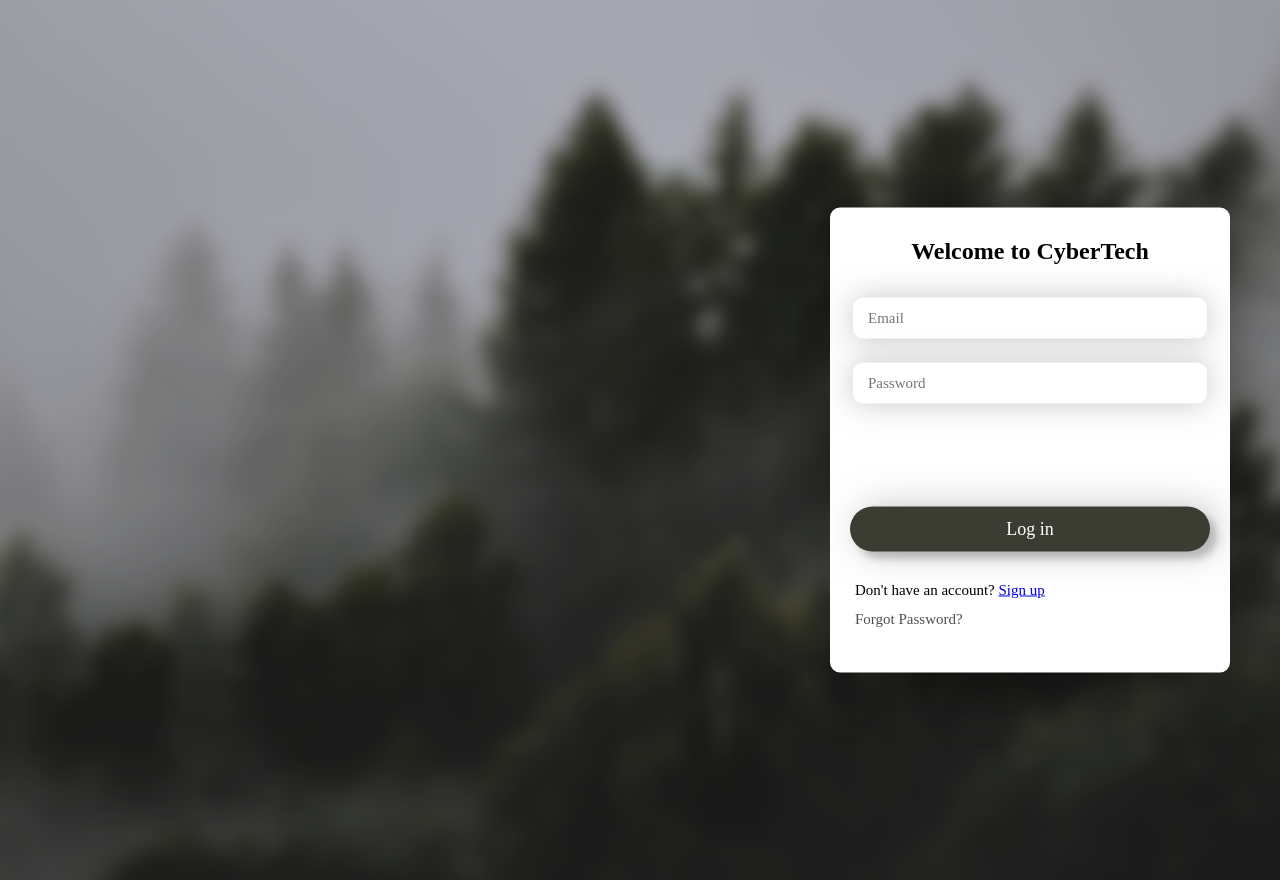
After one commit to Amir1M8/CyberTech-Final, a PHP site: page /static/login/login.html in a window 1280 px wide. The commit adds this page. Run offline with PHP 8.4, Linux system fonts and the light colour scheme.

Commit message:
Login & Register added - v.0.2

```diff
--- /dev/null
+++ b/CSS/login.css
@@ -0,0 +1,176 @@
+body {
+    margin: 0;
+    font-family: sans-serif;
+}
+
+.login-filed {
+    position: absolute;
+    top: 50%;
+    left: 50%;
+    transform: translate(-50%, -50%);
+    background-color: rgba(255, 255, 255, 0.618);
+    padding: 20px 40px;
+    border-radius: 10px;
+    text-align: right;
+    backdrop-filter: blur(5px);
+}
+
+.card {
+    border-radius: 10px;
+    padding: 20px;
+    background-color: #fff;
+    box-shadow: 0px 20px 50px rgba(0,0,0,0.4);
+    height: 425px;
+    width: 360px;
+    transform-origin: center;
+    position: absolute;
+    top: 50%;
+    right: 0;
+    transform: translateY(-50%);
+    margin-right: 50px;
+}
+
+.title {
+    font-size: 24px;
+    font-family: Albert Sans;
+    margin: 10px 0 30px 0;
+    text-align: center;
+    font-weight: 500;
+}
+
+.form {
+    width: 100%;
+    flex-direction: column;
+    display: flex;
+    gap: 18px;
+}
+
+.input {
+    box-shadow: rgba(143, 143, 143, 0.5) 0px 0px 30px 0px;
+    border-radius: 10px;
+    border: none;
+    color: black;
+    font-family: Albert Sans;
+    box-sizing: border-box;
+    padding: 12px 15px;
+    transition: all 1s ease;
+    margin: 3px;
+    font-size: 15px;
+}
+
+.input:focus {
+    transform: translateY(-5px);
+    border: none;
+}
+
+.forgot {
+    text-decoration-color: rgb(79, 79, 79);
+    color: rgb(79, 79, 79);
+    text-align: start;
+    margin-top: -4px;
+}
+
+.forgot-page {
+    cursor: pointer;
+    font-size: 15px;
+    margin-left: 5px;
+    font-weight: 500;
+    font-family: Albert Sans;
+}
+
+.forgot-page:hover {
+    color: #000;
+    text-decoration: underline;
+}
+
+.login-button {
+    width: 100%;
+    font-family: Albert Sans;
+    border-radius: 30px;
+    margin-top: 100px;
+    outline: 0px !important;
+    border: 0px !important;
+    background-color: #3b3d32;
+    padding: 12px;
+    color: white;
+    cursor: pointer;
+    font-size: 18px;
+    transition: all 0.75s ease;
+    box-shadow: rgba(143, 143, 143, 0.5) 8px 0px 36px 0px, rgba(143, 143, 143, 0.5) 7px 7px 7px;
+}
+
+.login-button:hover {
+    background-color: #4e514c;
+    transform: translateY(-3px);
+
+}
+
+.buttons-container {
+    width: 100%;
+    display: flex;
+    flex-direction: column;
+    justify-content: flex-start;
+    margin-top: 20px;
+    gap: 15px;
+}
+
+/* .google-login-button {
+    margin-top: 15px;
+    border-radius: 30px;
+    font-weight: 600;
+    box-sizing: border-box;
+    padding: 13px 25px;
+    box-shadow: rgba(143, 143, 143, 0.5) 8px 0px 36px 0px, rgba(143, 143, 143, 0.5) 7px 7px 7px;
+    cursor: pointer;
+    display: flex;
+    justify-content: center;
+    align-items: center;
+    font-family: Albert Sans;
+    font-size: 13px;
+    gap: 5px;
+    border: 2px solid #747474;
+    margin-top: 20px;
+    transition: all 0.75s ease;
+    border: none;
+}
+
+.google-login-button:hover {
+    transform: translateY(-3px);
+    border: none;
+    box-shadow: rgba(143, 143, 143, 0.5) 8px 0px 36px 0px, rgba(143, 143, 143, 0.5) 7px 7px 7px;
+}
+
+.google-icon {
+    font-size: 18px;
+    margin-bottom: 1px;
+}
+
+.login-with-another {
+    display: flex;
+    flex-direction: column;
+    gap: 15px;
+    margin-top: 20px;
+} */
+
+.signup {
+    text-align: start;
+    font-weight: 500;
+    font-size: 15px;
+    font-family: Albert Sans;
+    margin-top: 30px;
+    margin-left: 5px;
+}
+
+.signup-page {
+    cursor: pointer;
+    font-size: 15px;
+    color: teal;
+    font-weight: 500;
+    font-family: Albert Sans;
+    transition: all 1s easy;
+}
+
+.signup-page:hover {
+    color: rgb(0, 83, 83);
+    text-decoration: underline;
+}
--- a/CSS/style.css
+++ b/CSS/style.css
@@ -132,7 +132,6 @@
 nav ul li a {
     color: white;
     text-decoration: none;
-    font-weight: bold;
     padding: 5px 10px;
     display: block;
 }
--- /dev/null
+++ b/static/login/login.html
@@ -0,0 +1,54 @@
+<!DOCTYPE html>
+<html lang="en">
+<head>
+    <meta charset="UTF-8">
+    <link rel="stylesheet" href="../../css/login.css">
+    <title>Log in</title>
+    <style>
+        .image-wrapper {
+            position: fixed;
+            top: 0;
+            left: 0;
+            width: 100vw;
+            height: 100vh;
+            overflow: hidden;
+            z-index: -1;
+        }
+        .image-wrapper img {
+            width: 100%;
+            height: 100%;
+            object-fit: cover;
+            filter: blur(6px);
+        }
+        .image-wrapper img {
+            width: 100%;
+            height: 100%;
+            object-fit: cover;
+            filter: blur(8px) brightness(0.85);
+            transform: scale(1.05);
+        }
+    </style>
+</head>
+<body>
+    <div class="image-wrapper">
+        <img src="../../Assets/Images/image2.jpg" alt="login-background">
+    </div>
+
+    <div class="card">
+        <p id="title" class="title"><b>Welcome to CyberTech</b></p>
+        <form class="form">
+            <input type="email" placeholder="Email" class="input">
+            <input type="password" placeholder="Password" class="input">
+        </form>
+        <button class="login-button">Log in</button>
+
+        <p class="signup">
+            Don't have an account?
+            <span class="signup-page"><a href="./register.html">Sign up</a></span>
+        </p>
+        <p class="forgot">
+            <span class="forgot-page">Forgot Password?</span>
+        </p>
+    </div>
+</body>
+</html>
```
Also changed, not shown: CSS/register.css (added, +176 -0 lines), index.html (+6 -14 lines), static/login/register.html (added, +53 -0 lines), static/about.html (added), static/contact.html (added), static/login/rest_password.html (added), static/services.html (added).
